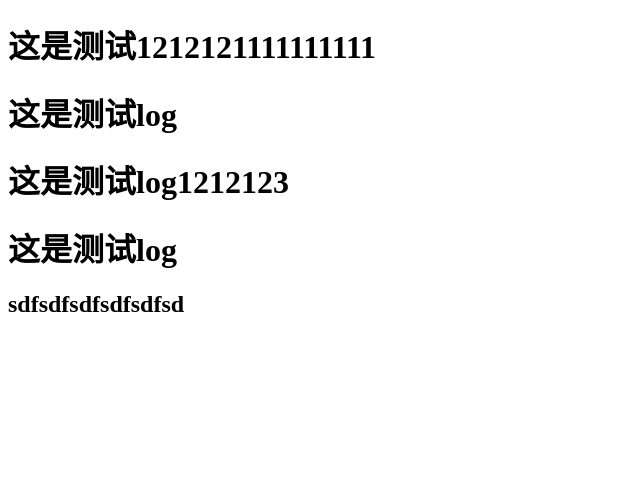
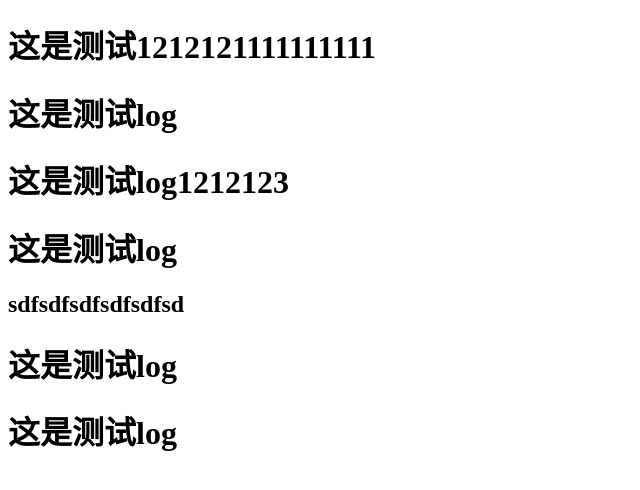
Before and after one commit to jimblo/test-git, a plain HTML site: page index.html in a window 1280 px wide. Shown: the whole page, without its empty margins (0-640 px from the left). Drawn offline with Linux system fonts and the light colour scheme.

Commit message:
8888888888

```diff
--- a/index.html
+++ b/index.html
@@ -11,5 +11,7 @@
 	<H1>这是测试log1212123</H1>
 	<H1>这是测试log</H1>
 	<h2>sdfsdfsdfsdfsdfsd</h2>
+	<H1>这是测试log</H1>
+	<H1>这是测试log</H1>
 </body>
 </html>
```
Also changed, not shown: aaa.txt (added), readme.txt (added).
